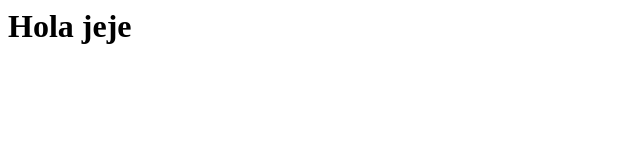
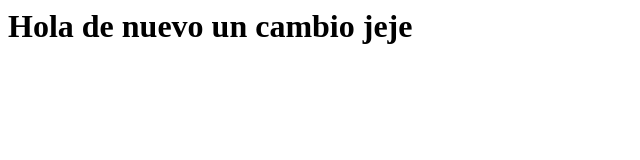
Before and after one commit to ArianaEsquivel/prueba, a plain HTML site: page index.html in a window 1280 px wide. Shown: the whole page, without its empty margins (0-640 px from the left). Drawn offline with Linux system fonts and the light colour scheme.

Commit message:
cambiamos el texto

```diff
--- a/index.html
+++ b/index.html
@@ -1 +1 @@
-<h1>Hola jeje</h1>
+<h1>Hola de nuevo un cambio jeje</h1>
```
